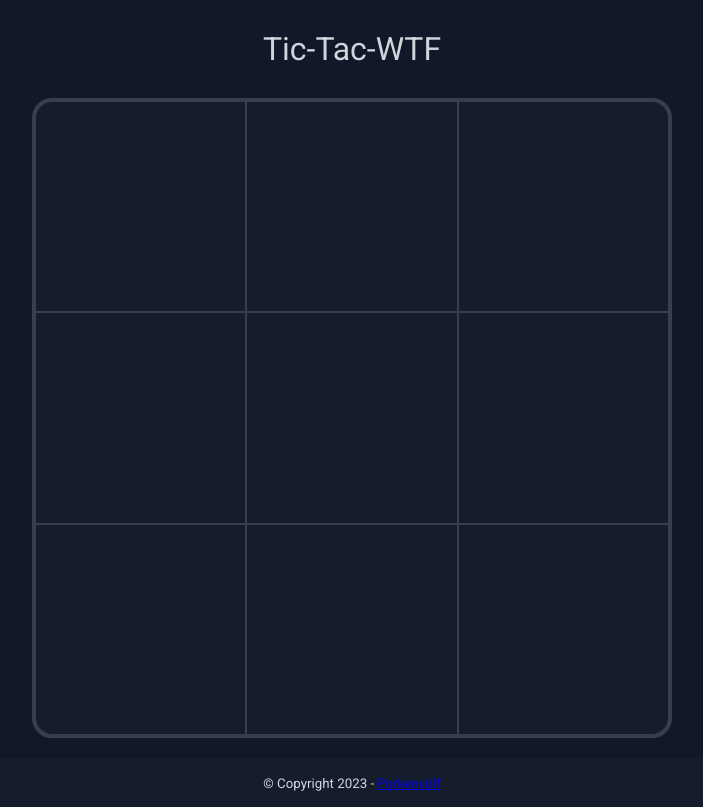
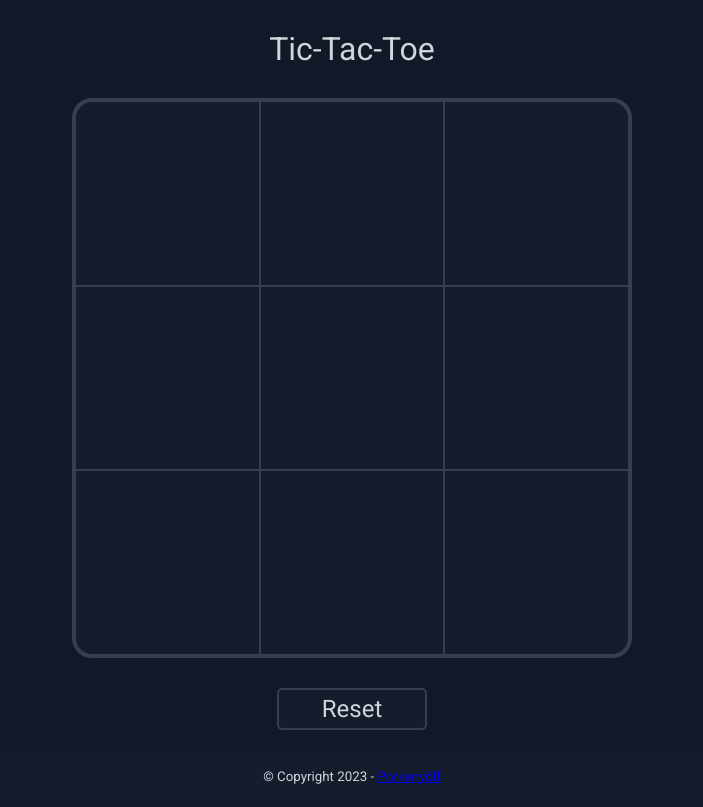
Before and after one commit to porkenvolf/top-tic-tac-toe, a website with bundled scripts: page index.html in a window 1280 px wide. Shown: the whole page, without its empty margins (288-991 px from the left). Built offline with nearby package versions, Linux system fonts and the light colour scheme.

Commit message:
Implement reset button

```diff
--- a/css/style.css
+++ b/css/style.css
@@ -22,12 +22,23 @@ body {
     gap: 10px;
     width: min(100%, 800px);
 }
+.container button {
+    font-size: 1.5rem;
+    border: 2px solid var(--border);
+    border-radius: 5px;
+    color: var(--text);
+    background: var(--mid-bg);
+    padding: 5px;
+}
+.container button:hover {
+    background: var(--light-bg);
+}
 .container * {
     text-align: center;
 }
 .container #game {
     aspect-ratio: 1/1;
-    width: min(80vh, 70vw);
+    width: min(70vh, 70vw);
     border-radius: 20px;
     overflow: hidden;
     border: 4px solid var(--border);
--- a/index.html
+++ b/index.html
@@ -6,12 +6,13 @@
         <script src="./js/game.js" defer></script>
         <script src="./js/footer.js" defer></script>
         <link rel="stylesheet" href="./css/style.css" />
-        <title>Document</title>
+        <title>Tic-Tac-Toe</title>
     </head>
     <body class="dark">
         <div class="container">
-            <header>Tic-Tac-WTF</header>
+            <header>Tic-Tac-Toe</header>
             <div id="game"></div>
+            <button id="reset">Reset</button>
         </div>
         <footer>
             <small>
--- a/js/game.js
+++ b/js/game.js
@@ -147,16 +147,25 @@ function minimax(board, depth, maximizingPlayer, row, col) {
 ▄▀  ▄▀▄ █▄ ▄█ ██▀
 ▀▄█ █▀█ █ ▀ █ █▄▄  */
 const game = (function () {
-    const board = newBoard(3, 3);
-    let freeSpace = board.length * board[0].length;
-    const wincon = 3;
-    let state = "play"; // or 'win' or 'tie
-    const amountPlayers = 2;
-    const player1 = newPlayer("wako", "X");
-    const player2 = newPlayer("ai", "O", ai_unbeatable);
-
-    let activePlayer = player1;
-
+    let board;
+    let freeSpace;
+    let wincon;
+    let state;
+    let amountPlayers;
+    let player1;
+    let player2;
+    let activePlayer;
+    reset();
+    function reset() {
+        board = newBoard(3, 3);
+        freeSpace = board.length * board[0].length;
+        wincon = 3;
+        state = "play"; // or 'win' or 'tie
+        amountPlayers = 2;
+        player1 = newPlayer("wako", "X");
+        player2 = newPlayer("ai", "O", ai_unbeatable);
+        activePlayer = player1;
+    }
     const play = function (_move, _fromUI) {
         while (state === "play") {
             render();
@@ -348,6 +357,7 @@ const game = (function () {
         getState,
         getActivePlayer,
         render,
+        reset,
     };
 })();
 
@@ -362,12 +372,18 @@ if (typeof window === "undefined") {
 █▄▀ █ ▄█▀ █▀  █▄▄ █▀█  █     ▀▄▄ ▀▄▀ █ ▀█  █  █▀▄ ▀▄▀ █▄▄ █▄▄ █▄▄ █▀▄  */
     const displayController = (function () {
         const divGame = document.querySelector("#game");
+        const btnReset = document.querySelector("#reset");
         let cells = [];
 
         const init = function () {
             const board = game.getBoard();
             const rows = board.length;
             const cols = board[0].length;
+
+            cells.forEach((element) => {
+                element.remove();
+            });
+
             for (let i = 1; i <= cols * rows; i++) {
                 const cell = document.createElement("div");
                 cell.classList.add("cell");
@@ -379,10 +395,6 @@ if (typeof window === "undefined") {
             cells = document.querySelectorAll(".cell");
             divGame.style.gridTemplateColumns = `repeat(${cols}, 1fr)`;
             divGame.style.gridTemplateRows = `repeat(${rows}, 1fr)`;
-        };
-        const bindEvents = function () {
-            //PUBSUB
-            events.on("boardChanged", render);
 
             //CELLS
             cells.forEach((element) => {
@@ -391,6 +403,15 @@ if (typeof window === "undefined") {
                     const row = event.target.getAttribute("data-row");
                     player = game.play({ col, row }, true);
                 });
+            });
+        };
+        const bindEvents = function () {
+            //PUBSUB
+            events.on("boardChanged", render);
+
+            //RESET
+            btnReset.addEventListener("click", () => {
+                reset();
             });
         };
         const render = function () {
@@ -402,6 +423,10 @@ if (typeof window === "undefined") {
                     cells[i].classList.add(cells[i].innerText);
             }
         };
+        function reset() {
+            game.reset();
+            init();
+        }
         init();
         bindEvents();
         return {};
```
